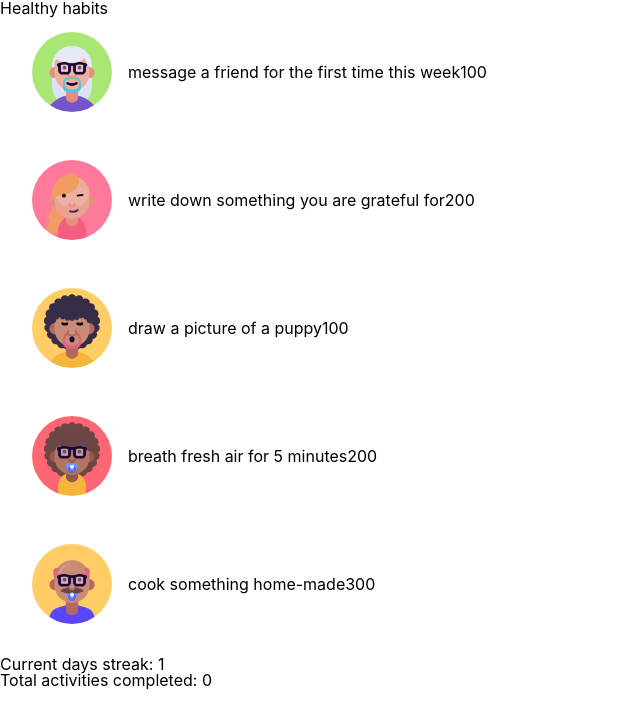
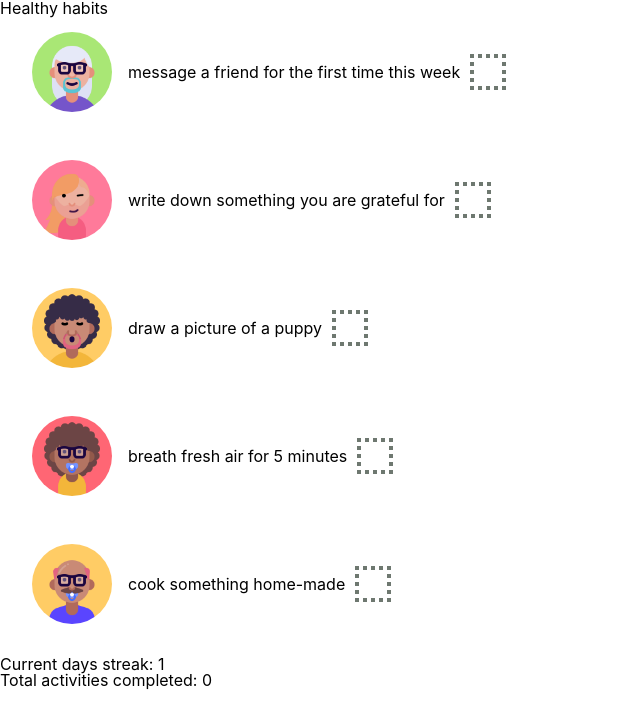
Before and after one commit to jmagrippis/healthy-habits, a React (Create React App) app: page / in a window 1280 px wide. Shown: the top 728 px of the page, without its empty margins (0-640 px from the left). Built offline with nearby package versions, Linux system fonts and the light colour scheme.

Commit message:
add checkboxes

```diff
--- a/src/components/Checklist/Item.tsx
+++ b/src/components/Checklist/Item.tsx
@@ -1,12 +1,12 @@
-import React from 'react'
-import styled from 'styled-components'
+import React from "react";
+import styled from "styled-components";
 
-import { Activity, Status } from 'types'
+import { Activity, Status } from "types";
 
 type Props = {
-  activity: Activity
-  onClick: (activity: Activity) => void
-}
+  activity: Activity;
+  onClick: (activity: Activity) => void;
+};
 
 const Container = styled.li`
   display: flex;
@@ -14,18 +14,26 @@ const Container = styled.li`
   padding: 1rem 2rem;
   margin-bottom: 1rem;
   cursor: pointer;
-`
+`;
 
 const Badge = styled.img`
   max-width: 5rem;
   border-radius: 50%;
   margin-right: 1rem;
-`
+`;
+
+const Checkbox = styled.img`
+  margin-left: 10px;
+`;
 
 export const Item = ({ activity, onClick }: Props) => (
   <Container onClick={() => onClick(activity)}>
     <Badge src={activity.badge} alt="badge icon for activity" />
     <span>{activity.label}</span>
-    {activity.status === Status.Done ? '✅' : activity.value}
+    {activity.status === Status.Done ? (
+      <Checkbox src={"checkbox-ticked.png"} />
+    ) : (
+      <Checkbox src={"checkbox-unticked.png"} />
+    )}
   </Container>
-)
+);
```
Also changed, not shown: public/checkbox-ticked.png (added), public/checkbox-unticked.png (added).
